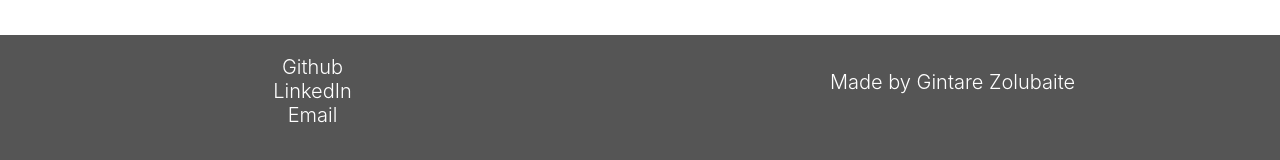
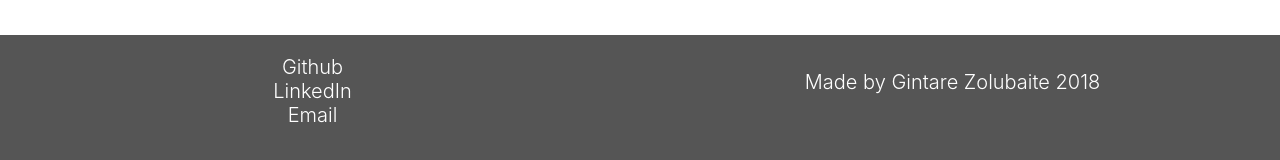
Before and after one commit to gintarios/my-website, a React (Create React App) app: page /contactMe in a window 1280 px wide. Shown: the part 2100-2260 px from the top of the page. Built offline with nearby package versions, Linux system fonts and the light colour scheme.

Commit message:
footer changes

```diff
--- a/src/App.css
+++ b/src/App.css
@@ -84,7 +84,7 @@ h3:hover {
 
 .section-footer {
   height: 20vh;
-  color:#fff;
+  color: #fff;
   background-color: #555;
 }
 
@@ -149,7 +149,14 @@ textarea {
   padding: 15px;
 }
 
+.section-footer p {
+  color: #fff;
+}
 
+.section-footer p:hover {
+  color: rgb(133, 177, 133);
+  transition: 0.2s;
+}
 
 
 @media only screen and (max-width: 650px) {
--- a/src/Footer.js
+++ b/src/Footer.js
@@ -1,5 +1,7 @@
 import React, { Component } from 'react';
 import './App.css';
+import { Link } from 'react-router-dom';
+
 
 const Footer = () => {
     return (
@@ -7,12 +9,12 @@ const Footer = () => {
 
             <div className='footer-container'>
                 <div className='footer-box1'>
-                    <div> Github</div>
-                    <div> LinkedIn</div>
-                    <div> Email</div>
+                    <Link to='/' > <p> Github </p></Link>
+                    <Link to='/' > <p> LinkedIn </p></Link>
+                    <Link to='/' > <p> Email </p></Link>
                 </div>
                 <div className='footer-box2'>
-                    <div> Made by Gintare Zolubaite</div>
+                    <Link to='/' > <p> Made by Gintare Zolubaite 2018 </p></Link>
                 </div>
             </div>
 
```
